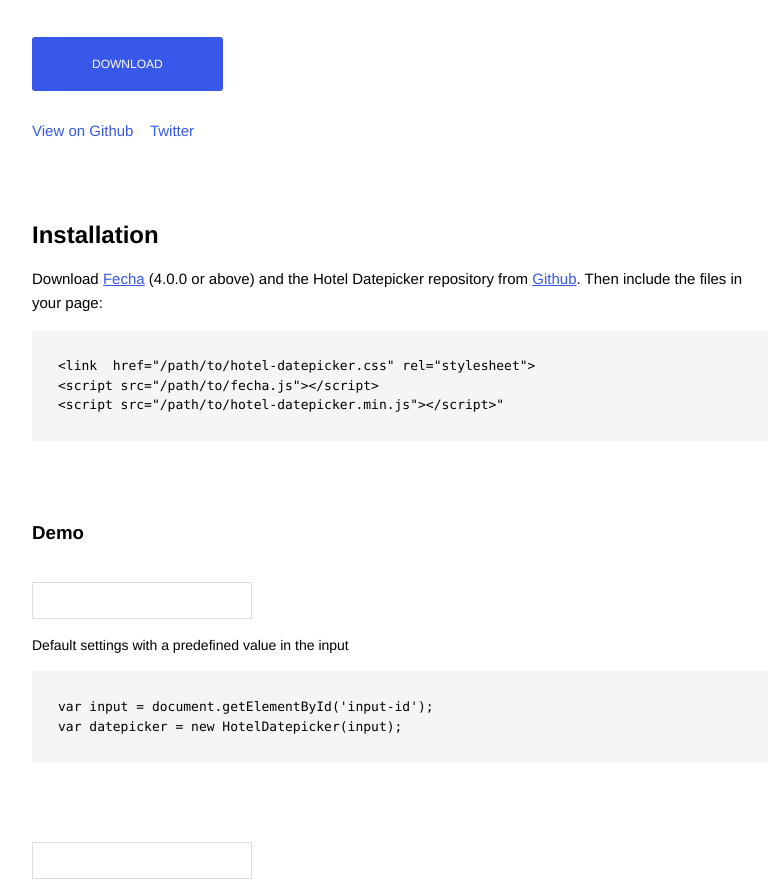
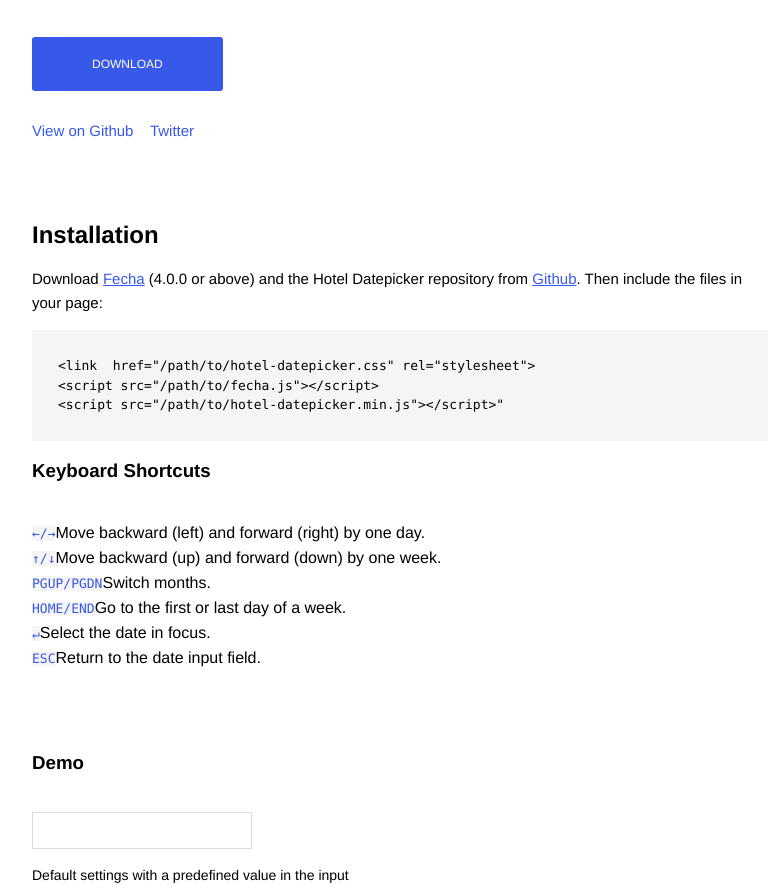
Before and after one commit to benitolopez/hotel-datepicker, a website: page demo/index.html in a window 1280 px wide. Shown: the part 163-1053 px from the top of the page, without its empty margins (240-1013 px from the left). Drawn offline with nearby package versions, Linux system fonts and the light colour scheme.

Commit message:
Add shortcuts

```diff
--- a/demo/index.html
+++ b/demo/index.html
@@ -96,6 +96,41 @@
 &lt;script src="/path/to/hotel-datepicker.min.js"&gt;&lt;/script&gt;"
 		</pre
                 >
+            </div>
+
+            <div class="shortcuts">
+                <h3>Keyboard Shortcuts</h3>
+
+                <ul class="shortcuts__list">
+                    <li class="shortcuts__item">
+                        <code>←/→</code
+                        ><span
+                            >Move backward (left) and forward (right) by one
+                            day.</span
+                        >
+                    </li>
+                    <li class="shortcuts__item">
+                        <code>↑/↓</code
+                        ><span
+                            >Move backward (up) and forward (down) by one
+                            week.</span
+                        >
+                    </li>
+                    <li class="shortcuts__item">
+                        <code>PGUP/PGDN</code><span>Switch months.</span>
+                    </li>
+                    <li class="shortcuts__item">
+                        <code>HOME/END</code
+                        ><span>Go to the first or last day of a week.</span>
+                    </li>
+                    <li class="shortcuts__item">
+                        <code>↵</code><span>Select the date in focus.</span>
+                    </li>
+                    <li class="shortcuts__item">
+                        <code>ESC</code
+                        ><span>Return to the date input field.</span>
+                    </li>
+                </ul>
             </div>
 
             <div class="demo">
```
